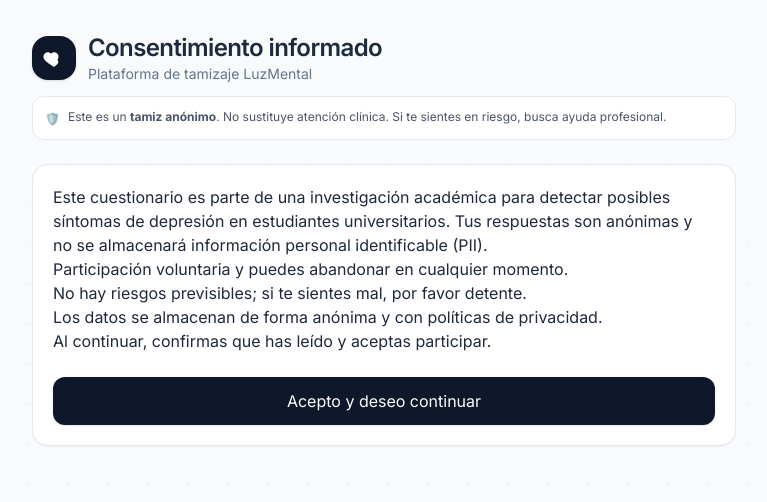
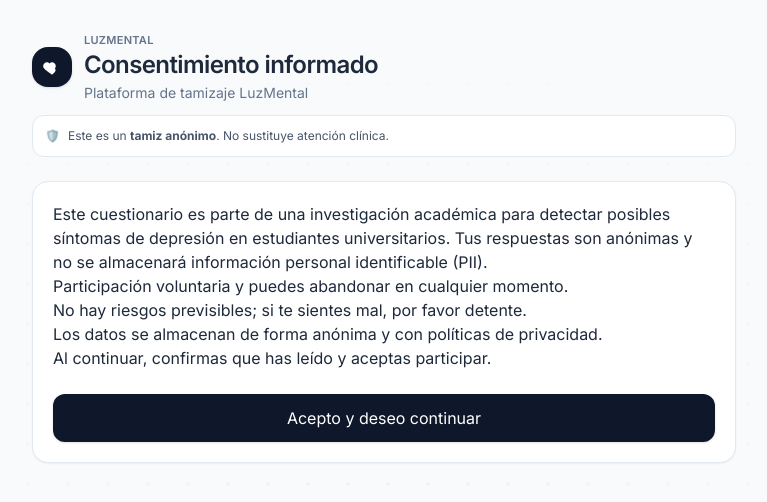
Before and after one commit to chambitastlmx-maker/luzmental, a Next.js app: page /consent in a window 1280 px wide. Shown: the top 502 px of the page, without its empty margins (256-1023 px from the left). Built offline with nearby package versions, Linux system fonts and the light colour scheme.

Commit message:
Update PageHeader.tsx

```diff
--- a/components/PageHeader.tsx
+++ b/components/PageHeader.tsx
@@ -1,33 +1,26 @@
 'use client'
 import React from 'react'
 
-export function PageHeader({
-  title,
-  subtitle,
-}: {
-  title: string
-  subtitle?: string
-}) {
+export function PageHeader({ title, subtitle }: { title: string; subtitle?: string }) {
   return (
     <header className="mb-6">
       <div className="flex items-center gap-3">
-        <div className="inline-flex h-11 w-11 items-center justify-center rounded-2xl bg-slate-900 text-white shadow">
-          {/* Corazón en SVG simple */}
-          <svg viewBox="0 0 24 24" className="h-6 w-6 fill-current">
-            <path d="M12 21s-6.716-4.159-9.428-7.29C.777 11.709 1.091 8.7 3.293 7.11 5.09 5.82 7.6 6.163 9 7.8c1.4-1.637 3.91-1.98 5.707-.69 2.202 1.59 2.516 4.599.721 6.6C18.716 16.841 12 21 12 21z" />
+        <span className="inline-flex h-10 w-10 items-center justify-center rounded-2xl bg-slate-900 text-white shadow">
+          {/* icono simple */}
+          <svg viewBox="0 0 24 24" className="h-5 w-5 fill-current">
+            <path d="M12 21s-6.7-4.16-9.43-7.29C.78 11.7 1.1 8.7 3.3 7.1c1.8-1.3 4.3-1 5.7.7 1.4-1.7 3.9-2 5.7-.7 2.2 1.6 2.5 4.6.7 6.6C18.72 16.84 12 21 12 21z"/>
           </svg>
-        </div>
+        </span>
         <div>
+          <div className="text-[11px] font-semibold uppercase tracking-wide text-slate-500">LuzMental</div>
           <h1 className="text-2xl font-semibold tracking-tight">{title}</h1>
-          {subtitle ? <p className="text-sm text-slate-500">{subtitle}</p> : null}
+          {subtitle && <p className="mt-0.5 text-sm text-slate-500">{subtitle}</p>}
         </div>
       </div>
 
       <div className="mt-3 flex items-start gap-2 rounded-xl border border-slate-200 bg-white p-3 text-xs text-slate-600">
-        <span className="mt-0.5">🛡️</span>
-        <p>
-          Este es un <strong>tamiz anónimo</strong>. No sustituye atención clínica. Si te sientes en riesgo, busca ayuda profesional.
-        </p>
+        <span>🛡️</span>
+        <p>Este es un <strong>tamiz anónimo</strong>. No sustituye atención clínica.</p>
       </div>
     </header>
   )
```
